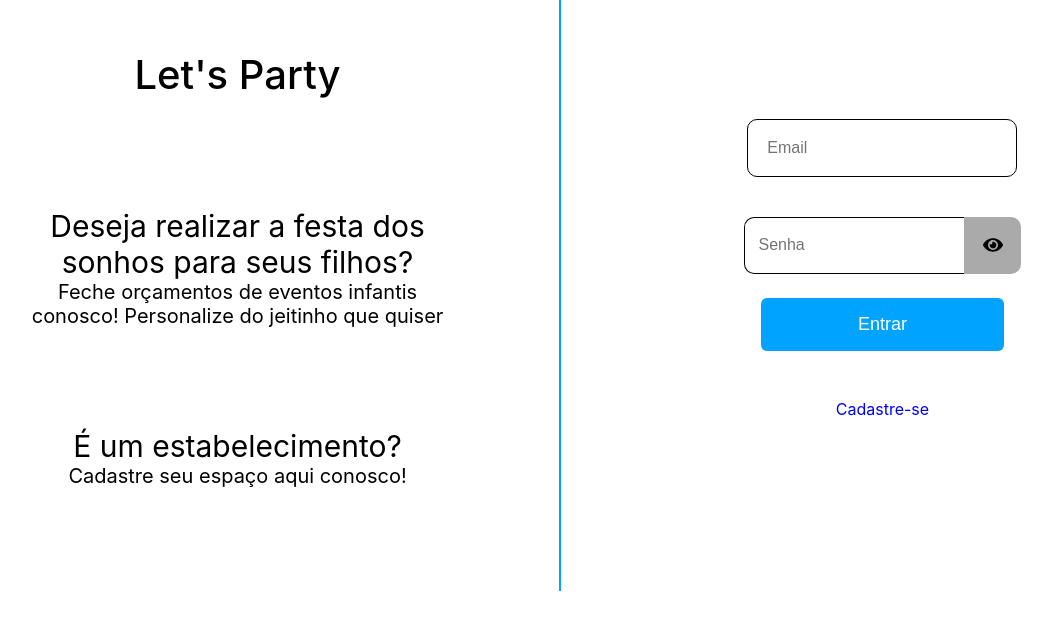
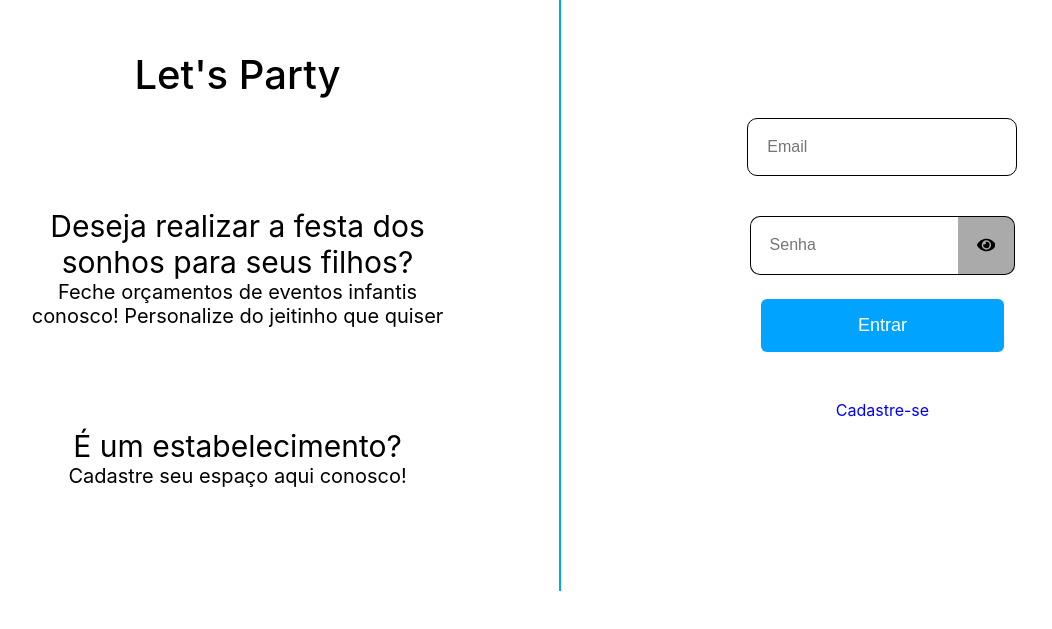
Before and after one commit to JoaoVitorCFRamos/LetsParty-frontend, a React (Create React App) app: page /login in a window 1280 px wide. Shown: the part 131-760 px from the top of the page, without its empty margins (80-1132 px from the left). Built offline with nearby package versions, Linux system fonts and the light colour scheme.

Commit message:
css adjustment

```diff
--- a/src/pages/LoginCustomer/style.css
+++ b/src/pages/LoginCustomer/style.css
@@ -65,14 +65,16 @@
 }
 
 .loginCustomer-divPasswordInput {
+  width: 100%;
   display: flex;
   flex-direction: row;
   justify-content: center;
+  /* border: 1px solid black; */
 }
 
 .loginCustomer-divPasswordInput input {
-  width: 15vw;
-  padding: 6%;
+  width: 27%;
+  padding: 3%;
   border: 1px solid black;
   border-top-left-radius: 10px;
   border-bottom-left-radius: 10px;
@@ -81,13 +83,14 @@
 }
 
 .loginCustomer-divIcon {
-  width: 3vw;
+  width: 3%;
   display: flex;
   align-items: center;
-  padding: 8%;
+  padding: 3%;
   border-top-right-radius: 10px;
   border-bottom-right-radius: 10px;
-  /* border: 1px solid black; */
+  border: 1px solid black;
+  border-left: 0px;
   background-color: #aaaaaa;
   cursor: pointer;
 }
```
